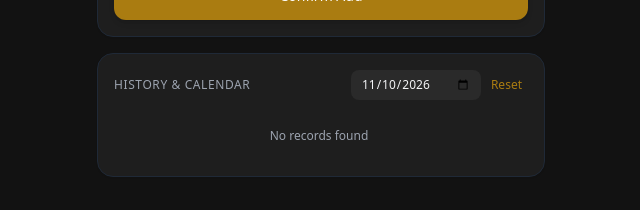
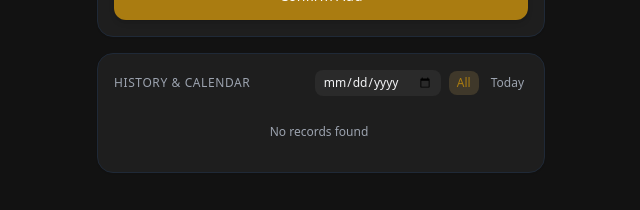
Before and after one commit to Mcwu33/M-Rolling-Wallet, a plain HTML site: page index.html in a window 1280 px wide. Shown: the part 434-644 px from the top of the page, without its empty margins (319-959 px from the left). Drawn offline with nearby package versions, Linux system fonts and the light colour scheme.

Commit message:
Update index.html

```diff
--- a/index.html
+++ b/index.html
@@ -73,9 +73,16 @@
         <div class="bg-white dark:bg-[#1E1E1E] p-4 rounded-2xl shadow-sm border border-gray-200 dark:border-gray-800 space-y-3">
             <div class="flex justify-between items-center">
                 <div class="font-medium text-xs text-gray-400 uppercase tracking-wider">History & Calendar</div>
-                <div class="flex items-center space-x-1">
-                    <input type="date" id="filter-date" onchange="onFilterDateChange()" class="px-2.5 py-1.5 bg-gray-50 dark:bg-[#2A2A2A] rounded-lg text-xs border-none">
-                    <button onclick="resetToToday()" class="text-xs text-gold-light dark:text-gold-dark px-1.5 py-1">Reset</button>
+                <div class="flex items-center space-x-2">
+                    <!-- 日历输入框：让用户自由选择查看某天 -->
+                    <input type="date" id="filter-date" onchange="onFilterDateChange()" class="px-2 py-1 bg-gray-50 dark:bg-[#2A2A2A] rounded-lg text-xs border-none">
+                    <!-- 核心按钮：Show All 查看全部历史账单，彻底告别死板日期卡顿 -->
+                    <button onclick="showAllHistoryRecords()" class="text-xs bg-gold-light/20 text-gold-light dark:text-gold-dark px-2 py-1 rounded-lg font-medium active:scale-95 transition-transform">
+                        All
+                    </button>
+                    <button onclick="resetToToday()" class="text-xs text-gray-400 hover:text-gray-200 px-1 py-1">
+                        Today
+                    </button>
                 </div>
             </div>
 
@@ -88,12 +95,12 @@
 
     <!-- Core JavaScript -->
     <script>
-        // 获取本地存储或默认值
         let initialBalance = parseFloat(localStorage.getItem('rw_initial')) || 0;
         let transactions = JSON.parse(localStorage.getItem('rw_transactions')) || [];
         let isMasked = false;
+        let viewingAll = true; // 默认进来展示全部历史，防止被单日卡住
 
-        // 获取手机实时日期的标准方法 (YYYY-MM-DD)
+        // 严格获取本地真实日期的函数 (YYYY-MM-DD)
         function getRealToday() {
             let now = new Date();
             let year = now.getFullYear();
@@ -102,16 +109,14 @@
             return `${year}-${month}-${day}`;
         }
 
-        // 初始化时，把日历和表单填入当前真实日期
+        // 页面首次加载
         window.onload = function() {
             let today = getRealToday();
             document.getElementById('item-date').value = today;
-            document.getElementById('filter-date').value = today;
             checkMonthlyRollover();
             render();
         };
 
-        // 核心保存与渲染
         function saveData() {
             localStorage.setItem('rw_initial', initialBalance);
             localStorage.setItem('rw_transactions', JSON.stringify(transactions));
@@ -154,7 +159,7 @@
             }
         }
 
-        // 铅笔：改初始本金
+        // 修改初始本金
         function editInitialBalance() {
             let val = prompt("Enter your initial base balance:", initialBalance);
             if (val !== null && val.trim() !== "" && !isNaN(val)) {
@@ -163,19 +168,35 @@
             }
         }
 
-        // 眼睛：切换隐私遮挡
+        // 切换隐私遮挡
         function toggleMask() {
             isMasked = !isMasked;
             document.getElementById('eye-btn').textContent = isMasked ? '🔒 Show' : '👁️ Hide';
             render();
         }
 
-        // 日历变动联动上方表单
+        // 当用户在日历里选择某一天时触发
         function onFilterDateChange() {
+            viewingAll = false; // 切换为单日筛选模式
             let selectedDate = document.getElementById('filter-date').value;
             if (selectedDate) {
-                document.getElementById('item-date').value = selectedDate;
+                document.getElementById('item-date').value = selectedDate; // 上方添加流水同步到该日期
             }
+            render();
+        }
+
+        // 点击 "All" 按钮：查看全部历史记录
+        function showAllHistoryRecords() {
+            viewingAll = true;
+            render();
+        }
+
+        // 点击 "Today" 按钮：快速切回今天
+        function resetToToday() {
+            let realToday = getRealToday();
+            document.getElementById('filter-date').value = realToday;
+            document.getElementById('item-date').value = realToday;
+            viewingAll = false;
             render();
         }
 
@@ -227,39 +248,32 @@
             saveData();
         }
 
-        // 核心重置按钮：强制抓取手机实时今天，并清空筛选看全部
-        function resetToToday() {
-            let realToday = getRealToday();
-            document.getElementById('filter-date').value = realToday;
-            document.getElementById('item-date').value = realToday;
-            render(true); // 传入 true 代表显示全部历史
-        }
-
-        // 主渲染与余额计算
-        function render(showAll = false) {
+        // 主渲染逻辑
+        function render() {
             let listContainer = document.getElementById('transaction-list');
             let filterDate = document.getElementById('filter-date').value;
             listContainer.innerHTML = '';
 
-            // 算总额
+            // 1. 计算总额
             let currentBalance = initialBalance;
             transactions.forEach(t => {
                 if (t.type === 'gain') currentBalance += t.amount;
                 else currentBalance -= t.amount;
             });
 
-            // 显示总额
+            // 2. 显示总额
             let displayBalanceEl = document.getElementById('balance-display');
             displayBalanceEl.textContent = isMasked ? 'RM ••••••' : `RM ${currentBalance.toFixed(2)}`;
 
-            // 过滤渲染列表
-            let filtered = showAll ? transactions : (filterDate ? transactions.filter(t => t.date === filterDate) : transactions);
+            // 3. 过滤显示列表：如果 viewingAll 为 true 则显示全部，否则按 filterDate 筛选
+            let filtered = viewingAll ? transactions : (filterDate ? transactions.filter(t => t.date === filterDate) : transactions);
 
             if (filtered.length === 0) {
                 listContainer.innerHTML = `<div class="text-center py-4 text-xs text-gray-400">No records found</div>`;
                 return;
             }
 
+            // 4. 渲染列表项
             filtered.forEach(item => {
                 let isGain = item.type === 'gain';
                 let div = document.createElement('div');
```
